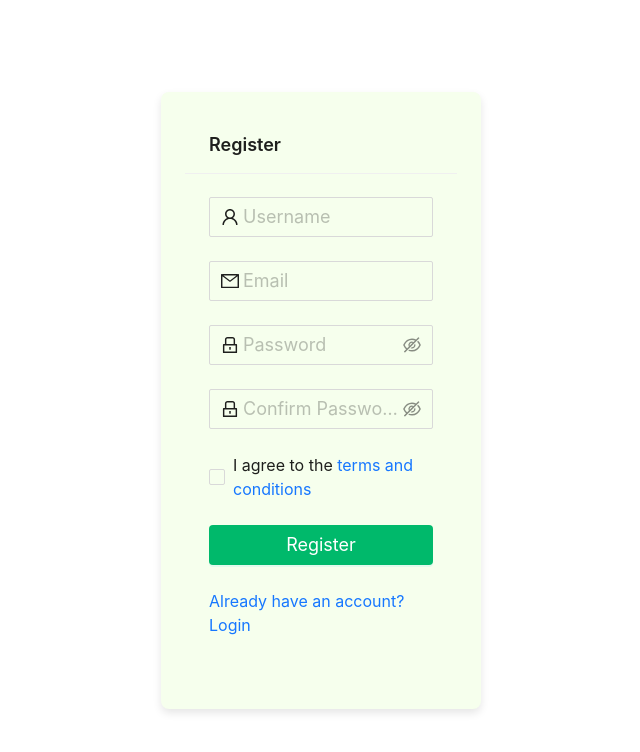
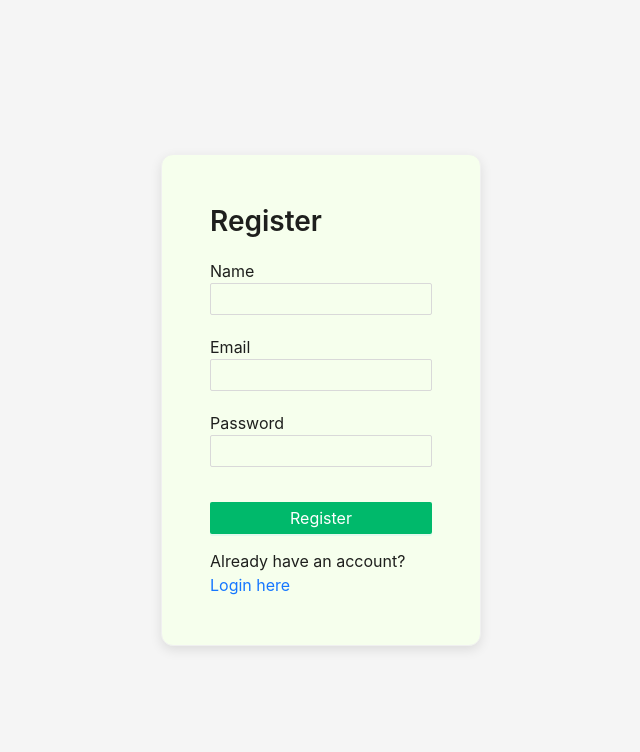
Before and after one commit to zn-rabby/book-shop-client, a React (Vite) app: page /register in a window 1280 px wide. Shown: the top 752 px of the page, without its empty margins (319-959 px from the left). Built offline with nearby package versions, Linux system fonts and the light colour scheme.

Commit message:
resiger page add and sucsessfll register

```diff
--- a/src/components/layout/Dashboard.tsx
+++ b/src/components/layout/Dashboard.tsx
@@ -161,11 +161,6 @@ const Dashboard = () => {
             <Outlet />
           </div>
         </Content>
-
-        {/* Footer */}
-        <Footer style={{ textAlign: "center", backgroundColor: "#f0f2f5" }}>
-          E-Commerce Dashboard ©2025 Created by Your Company
-        </Footer>
       </Layout>
     </Layout>
   );
--- a/src/pages/Register.tsx
+++ b/src/pages/Register.tsx
@@ -1,133 +1,111 @@
+/* eslint-disable @typescript-eslint/no-explicit-any */
+import { useNavigate } from "react-router-dom";
+import { LockOutlined, MailOutlined, UserOutlined } from "@ant-design/icons";
+import { Button, Card, Col, Row, Typography } from "antd";
+import { toast } from "sonner";
+import { useSignupMutation } from "../redux/features/auth/authApi";
+import { TSignUp } from "../types/users";
+import PHForm from "../components/form/PHForm";
+import PHInput from "../components/form/PHInput";
 
-import { Form, Input, Button, Checkbox, Row, Col, Card, Space } from "antd";
-import { UserOutlined, LockOutlined, MailOutlined } from "@ant-design/icons";
-import { Link } from "react-router-dom";
+const { Title, Text } = Typography;
 
-const RegisterPage = () => {
-  const onFinish = (values) => {
-    console.log("Received values: ", values);
+export default function CreateUser() {
+  const navigate = useNavigate();
+  const [signup] = useSignupMutation();
+
+  const onSubmit = async (data: TSignUp) => {
+    const toastId = toast.loading("Creating user account...");
+    try {
+      await signup(data).unwrap();
+      toast.success("User account has been created successfully!", {
+        id: toastId,
+        duration: 2000,
+      });
+
+      // Redirect to login after successful registration
+      setTimeout(() => {
+        navigate("/login");
+      }, 2000);
+    } catch (err: any) {
+      toast.error(
+        err.data.message || "Registration failed. Please try again.",
+        {
+          id: toastId,
+          duration: 2000,
+        }
+      );
+    }
   };
 
   return (
-    <Row justify="center" align="middle" style={{ height: "100vh", margin: 0 }}>
-      <Col xs={24} sm={12} md={8} lg={6}>
+    <Row
+      justify="center"
+      align="middle"
+      style={{ minHeight: "100vh", background: "#f5f5f5" }}
+    >
+      <Col xs={24} sm={18} md={12} lg={8} xl={6}>
         <Card
-          title="Register"
-          bordered={false}
           style={{
+            maxWidth: "400px",
+            width: "100%",
             padding: "24px",
-            borderRadius: "8px",
-            boxShadow: "0 4px 8px rgba(0, 0, 0, 0.1)",
+            margin: "0 auto",
+            boxShadow: "0px 4px 12px rgba(0, 0, 0, 0.1)",
+            borderRadius: "12px",
+            textAlign: "left",
           }}
         >
-          <Form
-            name="register"
-            initialValues={{ remember: true }}
-            onFinish={onFinish}
-          >
-            {/* Username */}
-            <Form.Item
-              name="username"
+          <Title level={3} style={{ marginBottom: "20px" }}>
+            Register
+          </Title>
+          <PHForm onSubmit={onSubmit}>
+            <PHInput
+              label="Name"
+              type="text"
+              name="name"
+              placeholder="Enter Your Name"
+              rules={[{ required: true, message: "Please enter your name" }]}
+              icon={<UserOutlined />}
+            />
+            <PHInput
+              type="email"
+              label="Email"
+              name="email"
+              placeholder="Enter Your Email"
+              rules={[{ required: true, message: "Please enter your email" }]}
+              icon={<MailOutlined />}
+            />
+            <PHInput
+              type="password"
+              name="password"
+              label="Password"
+              placeholder="Enter Your Password"
               rules={[
-                { required: true, message: "Please input your Username!" },
+                { required: true, message: "Please enter your password!" },
               ]}
-            >
-              <Input
-                prefix={<UserOutlined />}
-                placeholder="Username"
-                size="large"
-                autoComplete="username"
+              icon={<LockOutlined />}
             />
-            </Form.Item>
-
-            {/* Email */}
-            <Form.Item
-              name="email"
-              rules={[
-                { required: true, message: "Please input your Email!" },
-                { type: "email", message: "Please enter a valid Email!" },
-              ]}
-            >
-              <Input
-                prefix={<MailOutlined />}
-                placeholder="Email"
-                size="large"
-                autoComplete="email"
-              />
-            </Form.Item>
-
-            {/* Password */}
-            <Form.Item
-              name="password"
-              rules={[
-                { required: true, message: "Please input your Password!" },
-              ]}
-            >
-              <Input.Password
-                prefix={<LockOutlined />}
-                placeholder="Password"
-                size="large"
-                autoComplete="new-password"
-              />
-            </Form.Item>
-
-            {/* Confirm Password */}
-            <Form.Item
-              name="confirm"
-              dependencies={["password"]}
-              rules={[
-                { required: true, message: "Please confirm your password!" },
-                ({ getFieldValue }) => ({
-                  validator(_, value) {
-                    if (!value || getFieldValue("password") === value) {
-                      return Promise.resolve();
-                    }
-                    return Promise.reject(
-                      new Error("The two passwords do not match!")
-                    );
-                  },
-                }),
-              ]}
-            >
-              <Input.Password
-                prefix={<LockOutlined />}
-                placeholder="Confirm Password"
-                size="large"
-                autoComplete="new-password"
-              />
-            </Form.Item>
-
-            {/* Terms & Conditions */}
-            <Form.Item name="agree" valuePropName="checked">
-              <Checkbox>
-                I agree to the <a href="#">terms and conditions</a>
-              </Checkbox>
-            </Form.Item>
-
-            {/* Submit Button */}
-            <Form.Item>
             <Button
               type="primary"
               htmlType="submit"
               block
-                size="large"
-                style={{ borderRadius: "4px" }}
+              style={{ marginTop: "15px" }}
             >
               Register
             </Button>
-            </Form.Item>
-
-            {/* Already have an account */}
-            <Form.Item>
-              <Space style={{ width: "100%", justifyContent: "space-between" }}>
-                <Link to="/login">Already have an account? Login</Link>
-              </Space>
-            </Form.Item>
-          </Form>
+          </PHForm>
+          <Text style={{ display: "block", marginTop: "15px" }}>
+            Already have an account?{" "}
+            <a
+              onClick={() => navigate("/login")}
+              style={{ color: "#1677ff", cursor: "pointer" }}
+            >
+              Login here
+            </a>
+          </Text>
         </Card>
       </Col>
     </Row>
   );
-};
-
-export default RegisterPage;
+}
```
Lines whose indentation alone changed are shown as unchanged.
